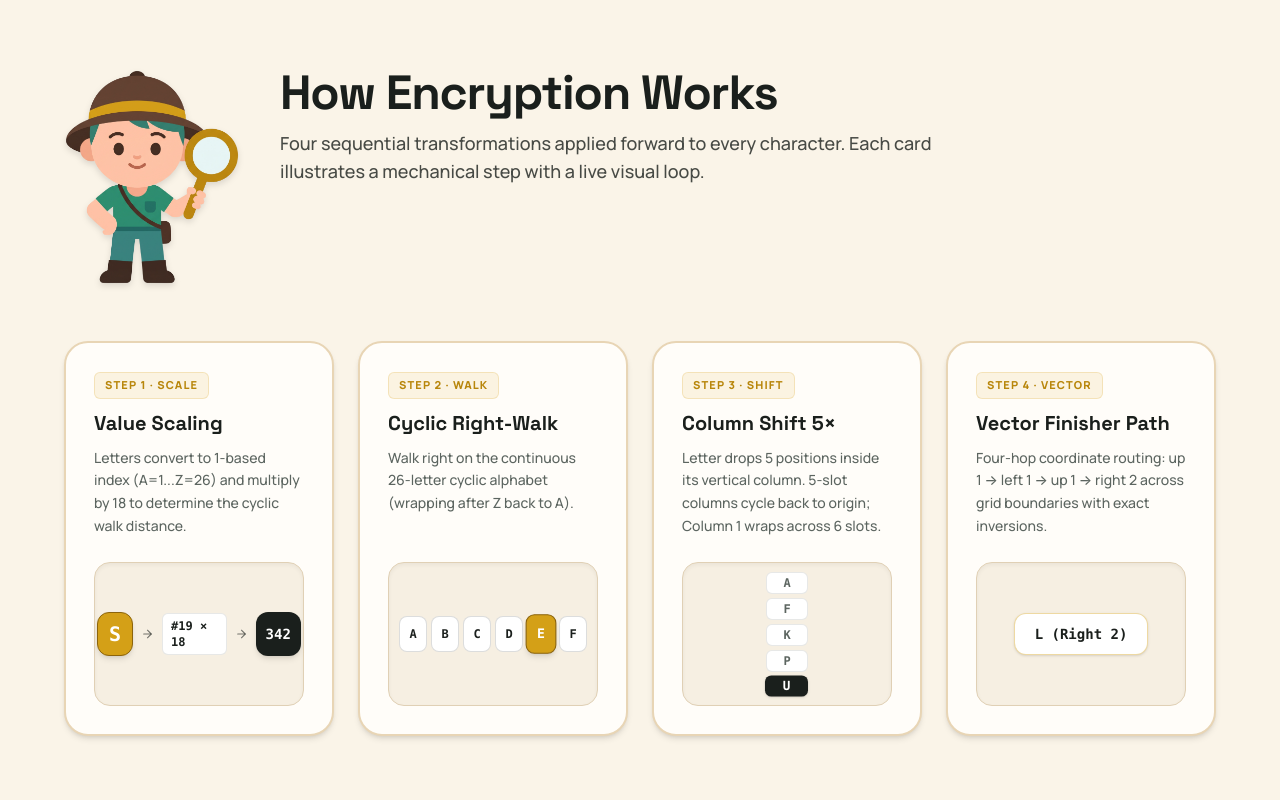
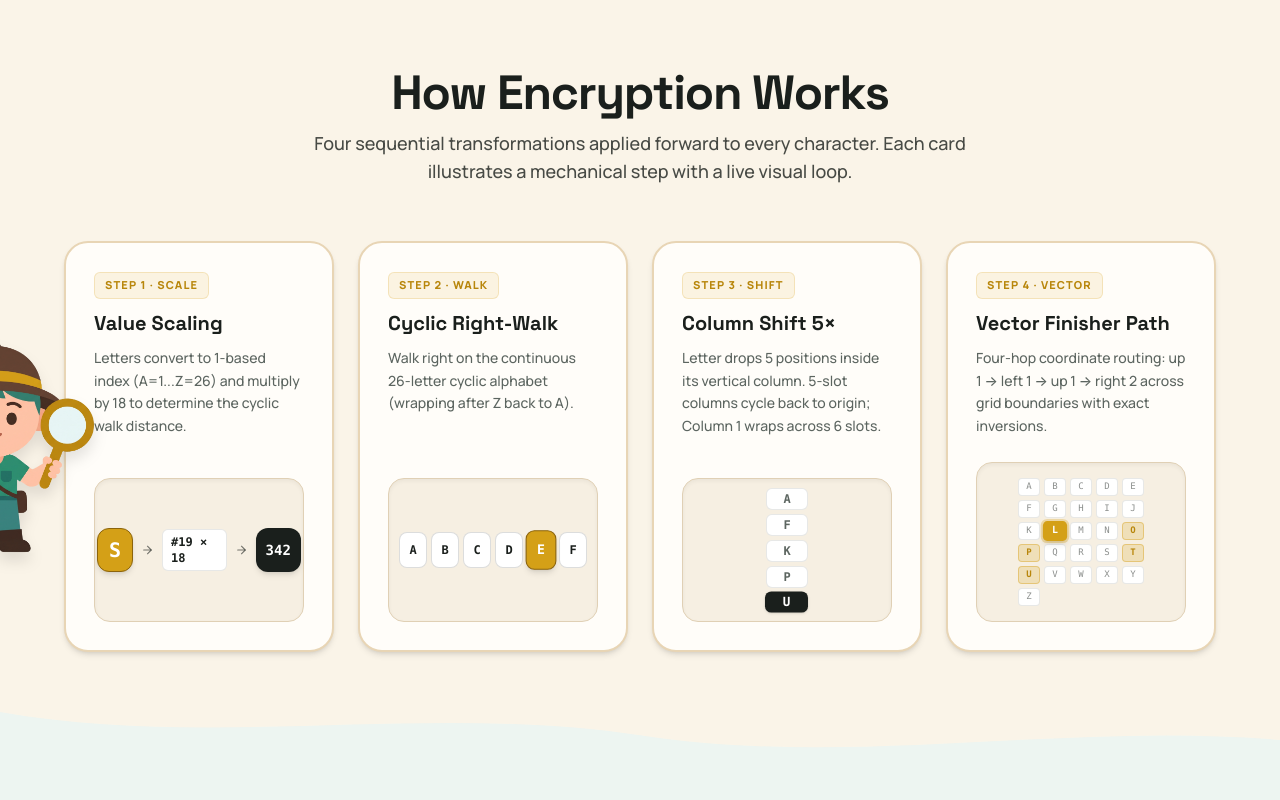
Before and after one commit to Dukeabaddon/Enigma-Isle, a React (Vite) app: page / in a window 1280 px wide. Shown: the part 2000-2800 px from the top of the page. Built offline with nearby package versions, Linux system fonts and the light colour scheme.

Commit message:
feat(journey): anchor mascot to left flank beside step 1, add 6x5 abcd grid in vector step 4, and smooth s3-s4 seam

```diff
--- a/src/components/journey/StepCards.tsx
+++ b/src/components/journey/StepCards.tsx
@@ -31,10 +31,6 @@ export default function StepCards() {
   // Card 3 Loop State: dropping in column
   const dropStep = tick % 5;
 
-  // Card 4 Loop State: U -> P -> T -> O -> L
-  const pathSteps = ['U', 'P (Up 1)', 'T (Left 1)', 'O (Up 1)', 'L (Right 2)'];
-  const c4Current = pathSteps[tick % pathSteps.length];
-
   return (
     <div className="w-full">
       {/* S3 — How Encryption Works (Tasks 4, 5, 6, 7, 8, 9, 10) */}
@@ -43,23 +39,45 @@ export default function StepCards() {
         className="relative bg-[#FAF4E8] text-ink pt-16 sm:pt-24 pb-20 sm:pb-28 px-4 sm:px-6 scroll-mt-20 overflow-hidden"
       >
         <div className="max-w-6xl mx-auto relative z-10">
-          {/* Section Header with Mascot on Left (Tasks 4, 5, 6) */}
-          <div className="flex flex-col md:flex-row items-center md:items-start gap-6 sm:gap-10 mb-14">
-            {/* Mascot on left side, still (no float), larger and close to edge (Task 4) */}
+          {/* Simplified Centered Header (Tasks 5 & 6) */}
+          <div className="text-center max-w-2xl mx-auto mb-14 space-y-3">
+            <h2 className="font-display font-black text-3xl sm:text-5xl text-ink tracking-tight">
+              How Encryption Works
+            </h2>
+            <p className="text-base sm:text-lg text-ink/80 font-medium">
+              Four sequential transformations applied forward to every character. Each card illustrates a mechanical step with a live visual loop.
+            </p>
+          </div>
+
+          {/* Cards Container with Mascot Anchored on the Left Flank (Moat a4bd70cc) */}
+          <div className="relative">
+            {/* Desktop Mascot: Standing still on left edge directly adjacent to Card 1 */}
+            <div className="hidden xl:flex absolute -left-36 top-1/2 -translate-y-1/2 flex-col items-center pointer-events-none select-none z-20">
               <img
                 src="/images/mascot-enigma.webp"
                 alt="Enigma Isle explorer mascot"
-              className="w-32 sm:w-40 md:w-44 h-auto shrink-0 object-contain drop-shadow-md select-none self-center md:self-start"
+                className="w-44 h-auto object-contain drop-shadow-xl select-none"
+                width={1369}
+                height={1679}
               />
+            </div>
 
-            {/* Simplified Header (Tasks 5 & 6) */}
-            <div className="space-y-3 text-center md:text-left flex-1">
-              <h2 className="font-display font-black text-3xl sm:text-5xl text-ink tracking-tight">
-                How Encryption Works
-              </h2>
-              <p className="text-base sm:text-lg text-ink/80 font-medium max-w-2xl">
-                Four sequential transformations applied forward to every character. Each card illustrates a mechanical step with a live visual loop.
-              </p>
+            {/* Mobile/Tablet inline explorer guide header on the left side */}
+            <div className="xl:hidden flex items-center gap-3.5 mb-6 bg-[#F5EDE0] px-4 py-2.5 rounded-2xl border border-[#E0D0B5] max-w-md">
+              <img
+                src="/images/mascot-enigma.webp"
+                alt="Enigma Isle explorer mascot"
+                className="w-16 sm:w-20 h-auto object-contain drop-shadow-md shrink-0 select-none"
+                width={1369}
+                height={1679}
+              />
+              <div className="space-y-0.5">
+                <span className="font-display font-black text-xs uppercase tracking-wider text-[#B8860B] block">
+                  Explorer Guide
+                </span>
+                <span className="font-sans font-bold text-xs text-ink/80 block">
+                  Follow the 4 mechanical stages from left to right
+                </span>
               </div>
             </div>
 
@@ -163,7 +181,7 @@ export default function StepCards() {
                 </div>
               </div>
 
-            {/* Tablet 4: Finisher Path (Task 10: removed vector string div) */}
+              {/* Tablet 4: Finisher Path with Full 6x5 ABCD Table Grid (Moat 91be93db) */}
               <div className="bg-[#FFFDF9] rounded-3xl p-6 sm:p-7 border-2 border-[#E8D5B5] shadow-md hover:border-[#D4A017] hover:shadow-xl transition-all flex flex-col justify-between space-y-6">
                 <div className="space-y-2.5">
                   <span className="inline-block text-[11px] font-black uppercase tracking-widest text-[#B8860B] bg-[#D4A017]/10 px-2.5 py-1 rounded-md border border-[#D4A017]/20">
@@ -177,14 +195,59 @@ export default function StepCards() {
                   </p>
                 </div>
 
-              {/* Large Readable Diagram Well */}
-              <div className="h-36 rounded-2xl bg-[#F6EFE2] border border-[#E0D0B5] p-4 flex flex-col items-center justify-center relative shadow-inner">
-                <div className="font-mono text-sm font-black text-ink bg-white px-5 py-2.5 rounded-xl border border-[#D4A017]/40 shadow-sm">
-                  {c4Current}
+                {/* Full 6x5 ABCD Table Grid Map Well matching Decrypt Step 1 (Moat 91be93db) */}
+                <div className="h-40 rounded-2xl bg-[#F6EFE2] border border-[#E0D0B5] p-2 flex flex-col items-center justify-center relative shadow-inner">
+                  <div className="grid grid-cols-5 gap-0.5 sm:gap-1 font-mono text-[9px]">
+                    {[
+                      ['A', 'B', 'C', 'D', 'E'],
+                      ['F', 'G', 'H', 'I', 'J'],
+                      ['K', 'L', 'M', 'N', 'O'],
+                      ['P', 'Q', 'R', 'S', 'T'],
+                      ['U', 'V', 'W', 'X', 'Y'],
+                      ['Z', '', '', '', ''],
+                    ].flatMap((row, rIdx) =>
+                      row.map((char, cIdx) => {
+                        if (!char) {
+                          return <div key={`fwd-empty-${rIdx}-${cIdx}`} className="w-5 h-4 sm:w-5.5 sm:h-4.5" />;
+                        }
+                        const fwdStepPath = ['U', 'P', 'T', 'O', 'L'];
+                        const currentStepChar = fwdStepPath[tick % fwdStepPath.length];
+                        const isActive = currentStepChar === char;
+                        const isVisited = fwdStepPath.slice(0, (tick % fwdStepPath.length) + 1).includes(char);
+
+                        return (
+                          <div
+                            key={`fwd-${rIdx}-${char}`}
+                            className={`w-5 h-4 sm:w-5.5 sm:h-4.5 rounded flex items-center justify-center transition-all ${
+                              isActive
+                                ? 'bg-[#D4A017] text-white font-black scale-110 shadow-md ring-2 ring-[#D4A017]/30 z-10'
+                                : isVisited
+                                ? 'bg-[#D4A017]/20 text-[#B8860B] font-bold border border-[#D4A017]/40'
+                                : 'bg-white text-ink/50 border border-ink/10'
+                            }`}
+                          >
+                            {char}
+                          </div>
+                        );
+                      })
+                    )}
                   </div>
                 </div>
               </div>
             </div>
+          </div>
+        </div>
+
+        {/* Organic Coastal River Transition into Mint Decryption Chambers (Moat fab8251a) */}
+        <div className="absolute bottom-0 inset-x-0 w-full overflow-hidden leading-none pointer-events-none z-10 -mb-1">
+          <svg
+            className="w-full h-8 sm:h-14 text-[#EDF5F1]"
+            viewBox="0 0 1200 120"
+            preserveAspectRatio="none"
+            fill="currentColor"
+          >
+            <path d="M0,0 C200,80 400,-20 600,50 C800,120 1000,20 1200,60 L1200,120 L0,120 Z" />
+          </svg>
         </div>
       </section>
 
```
Lines whose indentation alone changed are shown as unchanged.
